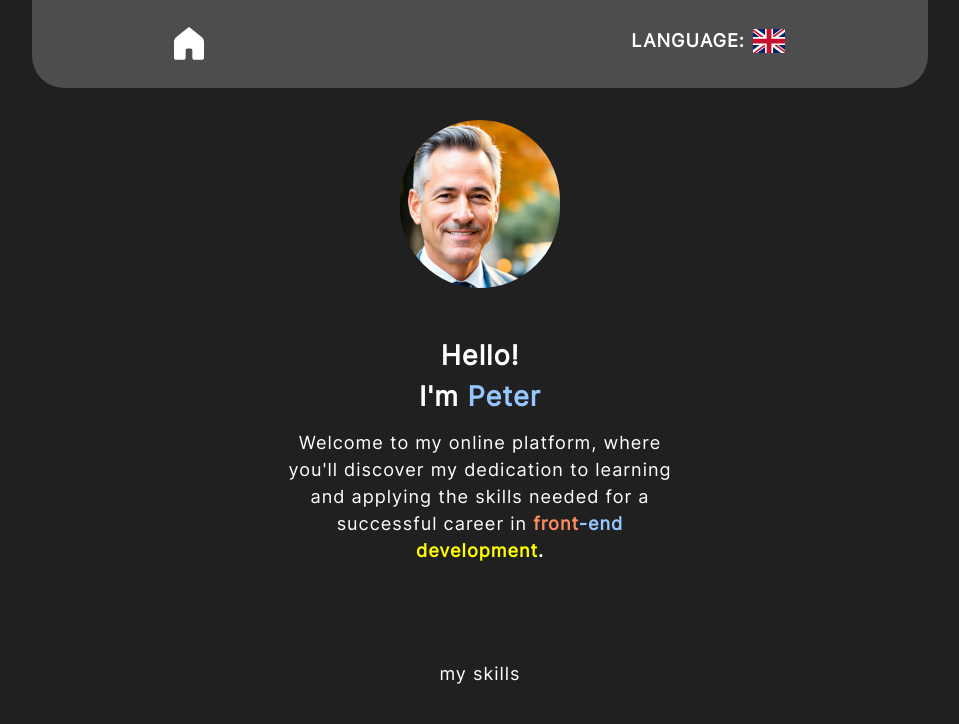
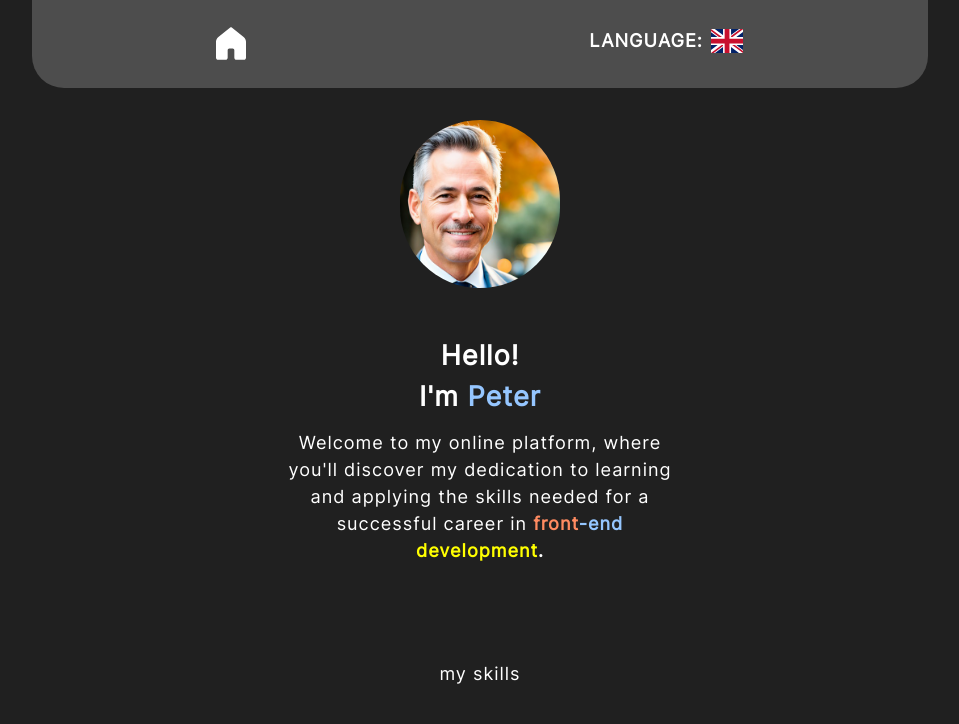
Before and after one commit to Peter-dot-P/PeterPiv.github.io, a website: page index.html in a window 1280 px wide. Shown: the top 724 px of the page, without its empty margins (160-1119 px from the left). Drawn offline with nearby package versions, Linux system fonts and the light colour scheme.

Commit message:
change navbar styling

```diff
--- a/scss/_nav.scss
+++ b/scss/_nav.scss
@@ -16,23 +16,17 @@ nav {
 
 #nav__items {
   display: flex;
-  justify-content: space-between;
+  justify-content: space-around;
   padding: 1.5rem 0;
   margin: 0 0.5rem;
+  margin: auto;
   img {
     width: 2.5rem;
     position: relative;
   }
   @include queries.responsive(600px) {
-    justify-content: center;
-    img {
-      position: relative;
-      left: -13rem;
-    }
-    #language__selector {
-      position: relative;
-      left: 13rem;
-    }
+    justify-content: space-between;
+    max-width: 60%;
   }
 }
 .fi {
```
Also changed, not shown: dist/index.css, 1 other file.
